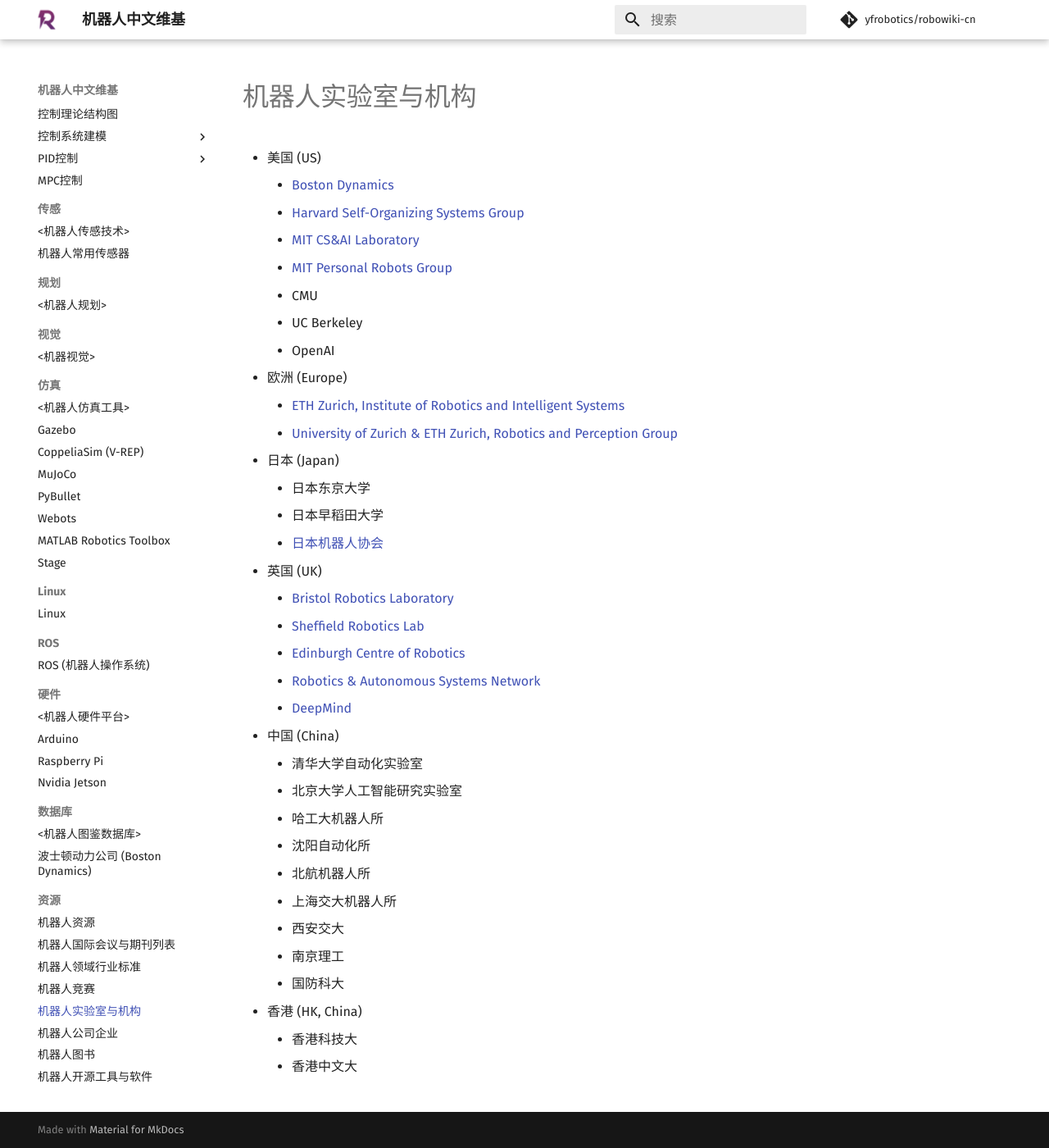
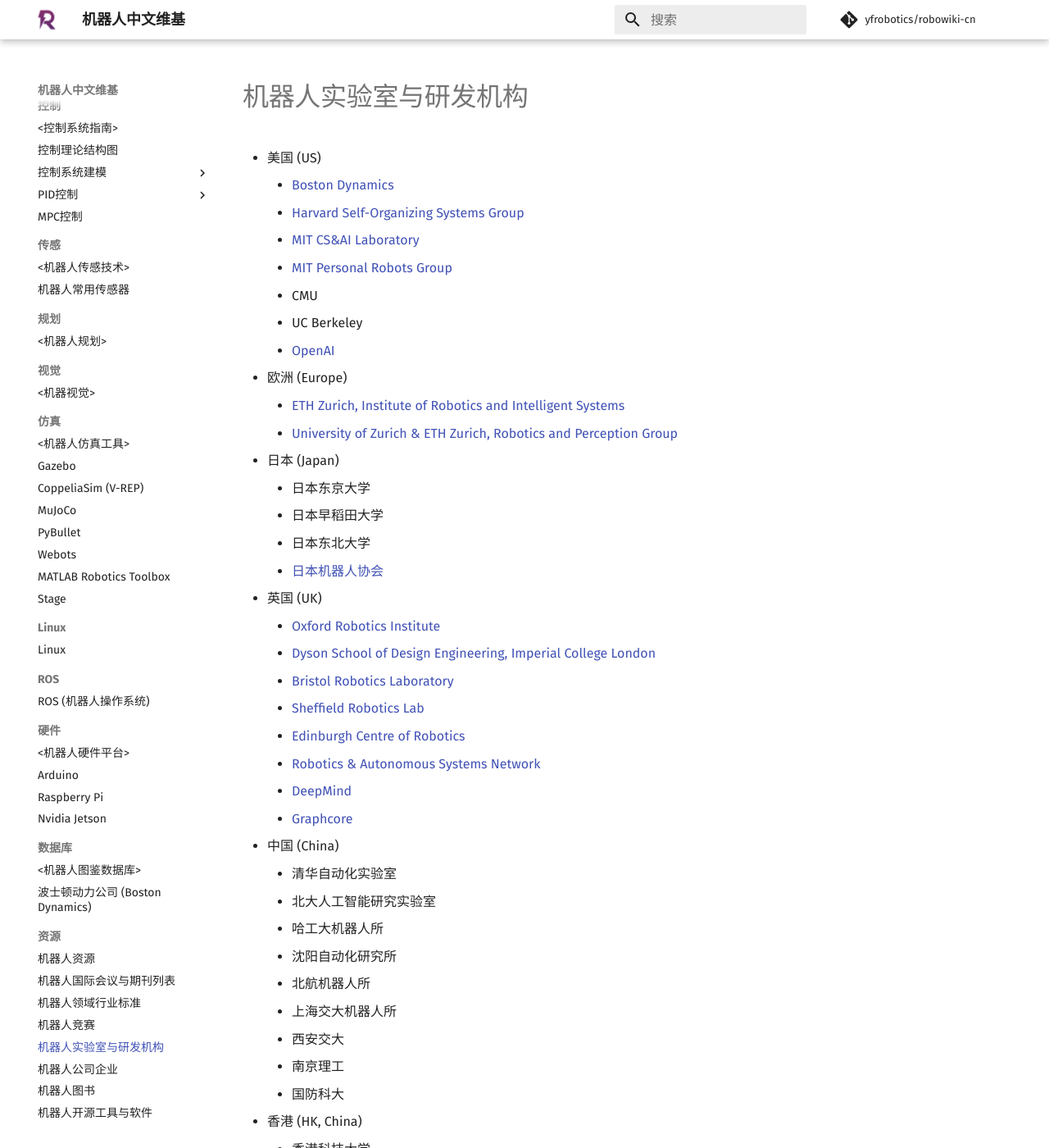
Before and after one commit to yfrobotics/robowiki-cn, an MkDocs documentation site: the page built from docs/resources/labs.md, in a window 1280 px wide and 1400 px high. Shown: the whole window at 82% size. Built offline with MkDocs 1.6.1 and Material for MkDocs 9.7.7, drawn with Linux system fonts in a browser that asks for light colours; comment, search, counter and statistics services are not loaded.

Commit message:
add a few robotics labs

```diff
--- a/docs/resources/labs.md
+++ b/docs/resources/labs.md
@@ -1,4 +1,4 @@
-# 机器人实验室与机构
+# 机器人实验室与研发机构
 - 美国 (US)
     - [Boston Dynamics](https://bostondynamics.com)
     - [Harvard Self-Organizing Systems Group](https://eecs.harvard.edu/ssr)
@@ -6,30 +6,34 @@
     - [MIT Personal Robots Group](https://robotic.media.mit.edu)
     - CMU
     - UC Berkeley
-    - OpenAI
+    - [OpenAI](https://openai.com/)
 - 欧洲 (Europe)
     - [ETH Zurich, Institute of Robotics and Intelligent Systems](https://www.iris.ethz.ch/)
     - [University of Zurich & ETH Zurich, Robotics and Perception Group](http://rpg.ifi.uzh.ch/)
 - 日本 (Japan)
-    -  日本东京大学
-    -  日本早稻田大学
-    -  [日本机器人协会](https://www.rsj.or.jp/en/)
+    - 日本东京大学
+    - 日本早稻田大学
+    - 日本东北大学
+    - [日本机器人协会](https://www.rsj.or.jp/en/)
 - 英国 (UK)
+    - [Oxford Robotics Institute](https://ori.ox.ac.uk/)
+    - [Dyson School of Design Engineering, Imperial College London](https://www.imperial.ac.uk/design-engineering/research/robotics-and-manufacturing/robotics/)
     - [Bristol Robotics Laboratory](https://brl.ac.uk)
     - [Sheffield Robotics Lab](https://sheffieldrobotics.ac.uk)
     - [Edinburgh Centre of Robotics](https://edinburgh-robotics.org)
     - [Robotics & Autonomous Systems Network](https://ukras.org)
     - [DeepMind](https://deepmind.com)
+    - [Graphcore](https://www.graphcore.ai/)
 - 中国 (China)
-    - 清华大学自动化实验室
-    - 北京大学人工智能研究实验室
+    - 清华自动化实验室
+    - 北大人工智能研究实验室
     - 哈工大机器人所
-    - 沈阳自动化所
+    - 沈阳自动化研究所
     - 北航机器人所
     - 上海交大机器人所
     - 西安交大
     - 南京理工
     - 国防科大
 - 香港 (HK, China)
-    - 香港科技大
-    - 香港中文大
+    - 香港科技大学
+    - 香港中文大学
```
